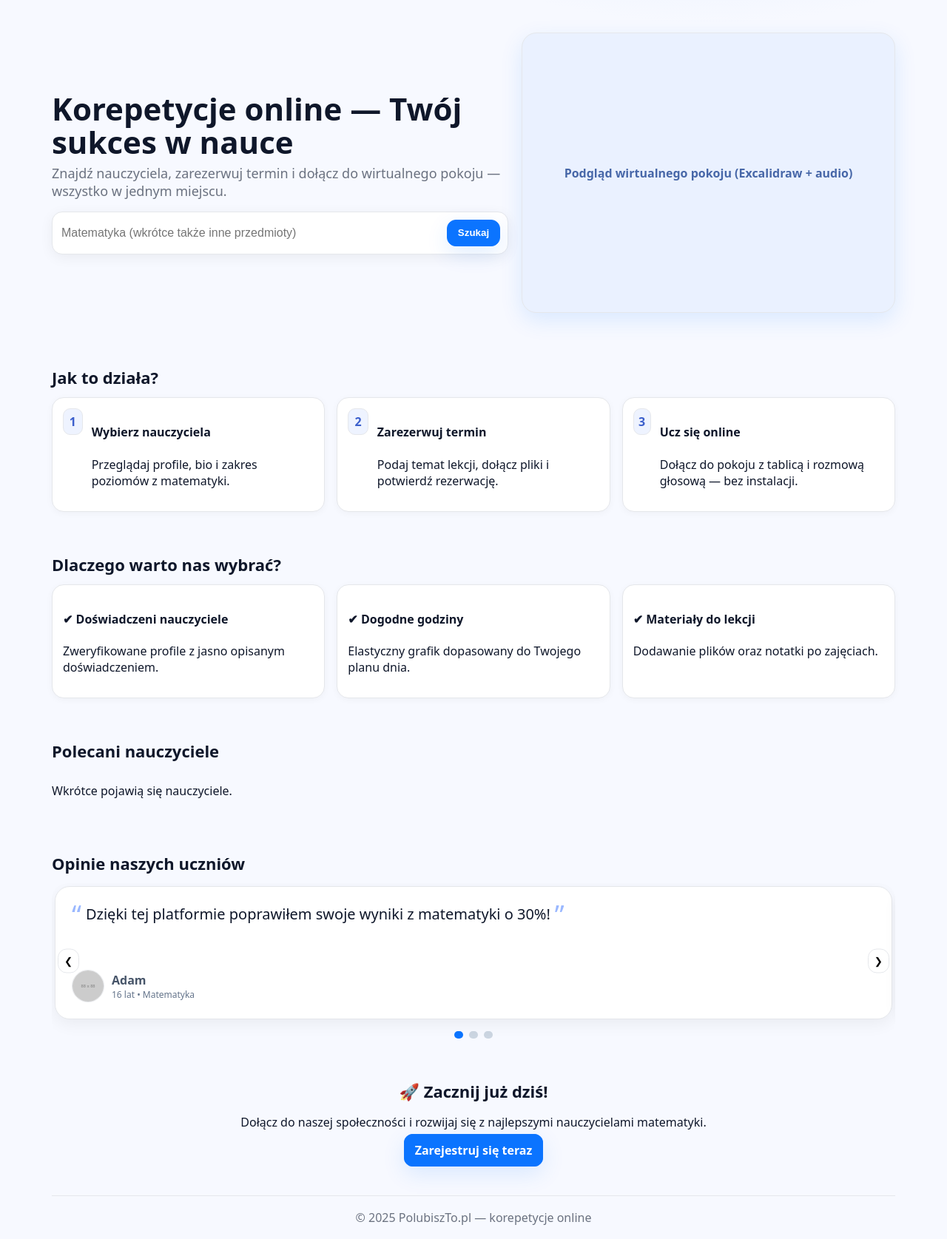
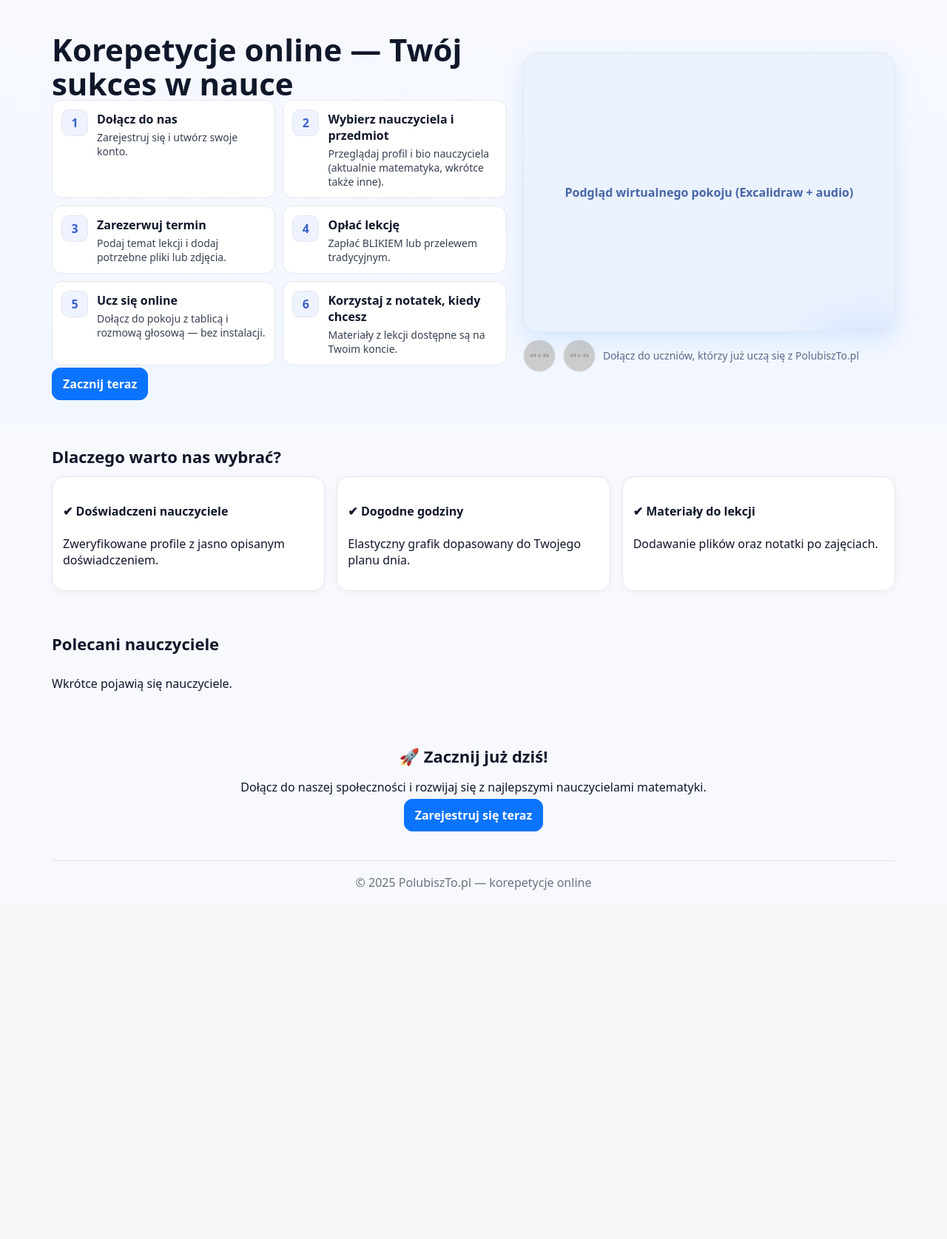
Before and after one commit to Bogdanaugustynski/Korepetycje-online, a Django app: page / in a window 1280 px wide. Shown: the part 77-1752 px from the top of the page at 74% size. After the commit the page ends 1280 px from the top, so only its background shows below. Run offline with Django 5.2, Linux system fonts and the light colour scheme; grey boxes labelled with a size stand in for pictures from a placeholder-image service; some libraries are stand-ins or nearby versions.

Commit message:
feat(landing): przeniesiono 'Jak to działa' do hero; usunięto lead+search i opinie; dodano subtle WOW effects

```diff
--- a/panel/templates/index.html
+++ b/panel/templates/index.html
@@ -18,42 +18,68 @@
     a{color:var(--primary);text-decoration:none}
 
     .wrap{max-width:var(--max);margin:0 auto;padding:0 var(--edge)}
-    /* header: sticky + blur + lekki cień po scrollu */
+
+    /* header: sticky + blur */
     header{position:sticky;top:0;z-index:50;border-bottom:1px solid #e5e7eb;
       backdrop-filter:saturate(140%) blur(8px); background:rgba(255,255,255,.78)}
     @supports not (backdrop-filter: blur(8px)){ header{background:#ffffff} }
     header.scrolled{box-shadow:0 6px 24px rgba(15, 23, 42, .06)}
     .bar{display:flex;align-items:center;gap:10px;padding:12px 0}
-    .logo{display:flex;align-items:center;font-weight:800;letter-spacing:.2px}
-    .logo i{width:30px;height:30px;border-radius:10px;background:linear-gradient(135deg,#0b74ff,#7aaaff);display:inline-block;margin-right:10px}
 
-    /* menu bez animacji */
+    /* nav */
     .hamb{border:1px solid #d1d5db;background:#fff;border-radius:12px;padding:10px;display:flex;align-items:center;gap:8px;cursor:pointer}
     .hamb i{width:18px;height:2px;background:#0f172a;box-shadow:0 6px 0 #0f172a, 0 -6px 0 #0f172a;display:inline-block}
     .nav{display:none;flex-wrap:wrap;gap:8px;margin-left:auto}
     .nav.open{display:flex}
     @media (min-width: 860px){ .hamb{display:none} .nav{display:flex !important} }
 
-    .btn{border:1px solid #d1d5db;background:#fff;border-radius:12px;padding:10px 14px;font-weight:600;line-height:1}
+    .btn{border:1px solid #d1d5db;background:#fff;border-radius:12px;padding:10px 14px;font-weight:600;line-height:1;transition:transform .12s ease, box-shadow .12s ease}
+    .btn:hover{transform:translateY(-1px);box-shadow:0 6px 18px rgba(0,0,0,.06)}
     .btn.primary{background:var(--primary);color:#fff;border-color:var(--primary);box-shadow:var(--shadow)}
+    .btn.primary.pulse{animation:pulse 2.4s infinite}
+    @keyframes pulse {
+      0%{box-shadow:0 0 0 0 rgba(11,116,255,.35)}
+      70%{box-shadow:0 0 0 16px rgba(11,116,255,0)}
+      100%{box-shadow:0 0 0 0 rgba(11,116,255,0)}
+    }
 
-    .hero{background:radial-gradient(900px 520px at 75% -60%, #dbe7ff 0%, transparent 60%)}
-    .hero-in{display:grid;grid-template-columns:1fr;gap:18px;align-items:center;padding:28px 0}
+    /* HERO */
+    .hero{
+      background:
+        radial-gradient(900px 520px at 75% -60%, #dbe7ff 0%, transparent 60%),
+        linear-gradient(180deg,#f7f9ff 0%, #f1f6ff 100%);
+    }
+    .hero-in{display:grid;grid-template-columns:1fr;gap:22px;align-items:center;padding:32px 0}
     .h1{font-size:clamp(24px,4.8vw,42px);line-height:1.08;margin:0}
     .lead{color:var(--muted);font-size:clamp(14px,3.2vw,18px);margin:8px 0 16px}
-    .search{display:flex;gap:10px;background:#fff;border:1px solid #e5e7eb;border-radius:14px;padding:10px;box-shadow:0 4px 18px rgba(0,0,0,.06)}
-    .search input{flex:1;border:0;outline:0;font-size:16px;min-width:0}
-    .search .btn{white-space:nowrap}
 
+    /* Podgląd tablicy */
+    .board-preview{
+      aspect-ratio:4/3;background:#eaf1ff;border:1px solid #e5e7eb;border-radius:20px;
+      box-shadow:var(--shadow);display:flex;align-items:center;justify-content:center;
+      color:#4767a8;font-weight:700;position:relative;overflow:hidden;
+    }
+    .spark{
+      position:absolute; inset:auto -20%  -40% auto; width:60%; height:60%;
+      background:radial-gradient(closest-side, rgba(123,167,255,.25), transparent 70%);
+      transform:rotate(-12deg);
+      filter:blur(12px);
+      pointer-events:none;
+    }
+
+    /* Krok po kroku – teraz w HERO */
+    .steps{display:grid;grid-template-columns:1fr;gap:10px}
+    .step{display:flex;gap:12px;align-items:flex-start;background:var(--card);border:1px solid #e5e7eb;border-radius:14px;padding:12px}
+    .i{width:36px;height:36px;border-radius:10px;background:#eef3ff;border:1px solid #e5e7eb;display:flex;align-items:center;justify-content:center;font-weight:800;color:#3b5fcc;flex:0 0 36px}
+    .step h4{margin:2px 0 4px;font-size:16px}
+    .step p{margin:0;color:#374151;font-size:14px}
+
+    /* Ogólne sekcje */
     .section{padding:28px 0}
     .section h2{margin:0 0 12px;font-size:clamp(18px,3.6vw,22px)}
     .grid{display:grid;grid-template-columns:repeat(auto-fit,minmax(240px,1fr));gap:var(--gap)}
     .card{background:var(--card);border:1px solid #e5e7eb;border-radius:var(--radius);box-shadow:0 2px 10px rgba(0,0,0,.04);padding:14px;transition:transform .18s ease, box-shadow .18s ease}
     .card:hover{transform:translateY(-2px); box-shadow:0 10px 26px rgba(0,0,0,.08)}
-
-    /* Jak to działa */
-    .i{width:36px;height:36px;border-radius:10px;background:#eef3ff;border:1px solid #e5e7eb;display:flex;align-items:center;justify-content:center;font-weight:800;color:#3b5fcc}
-    .step{display:flex;gap:12px;align-items:flex-start}
 
     /* Karty nauczycieli */
     .teacher{display:flex;gap:12px;align-items:flex-start}
@@ -63,94 +89,99 @@
     .tags{display:flex;flex-wrap:wrap;gap:6px}
     .tag{font-size:12px;color:#334155;background:#f1f5f9;border:1px solid #e2e8f0;border-radius:999px;padding:4px 8px}
     .clamp-2{display:-webkit-box;-webkit-line-clamp:2;-webkit-box-orient:vertical;overflow:hidden}
-    @media (min-width: 900px){ .clamp-2{-webkit-line-clamp:3} }
-
-    /* Karuzela opinii (Matematyka) */
-    .t-card{background:#fff;border:1px solid #e5e7eb;border-radius:20px;box-shadow:0 6px 22px rgba(0,0,0,.06);padding:22px;min-height:180px;display:flex;flex-direction:column;justify-content:space-between}
-    .t-quote{font-size:clamp(16px,3.6vw,20px);line-height:1.5;margin:0 0 14px}
-    .t-quote:before{content:"“";font-size:1.8em;line-height:0;vertical-align:-0.2em;color:#9ab8ff;margin-right:6px}
-    .t-quote:after{content:"”";font-size:1.8em;line-height:0;vertical-align:-0.2em;color:#9ab8ff;margin-left:6px}
-    .t-meta{display:flex;align-items:center;gap:10px;color:#475569}
-    .t-avatar{width:44px;height:44px;border-radius:50%;object-fit:cover;border:1px solid #e5e7eb}
-    .t-name{font-weight:700}
-    .t-grade{font-size:12px;color:#64748b}
-    .slider{position:relative;overflow:hidden;border-radius:20px}
-    .slides{display:flex;transition:transform .5s ease;will-change:transform}
-    .slide{min-width:100%;padding:4px}
-    .dots{display:flex;gap:8px;justify-content:center;margin-top:12px}
-    .dot{width:10px;height:10px;border-radius:999px;background:#cbd5e1;border:0;cursor:pointer}
-    .dot[aria-current="true"]{background:#0b74ff}
-    .arrow{position:absolute;top:50%;transform:translateY(-50%);background:#ffffffcc;border:1px solid #e5e7eb;border-radius:12px;padding:8px;cursor:pointer}
-    .prev{left:8px} .next{right:8px}
-    .arrow:focus{outline:2px solid #93c5fd}
+    @media (min-width: 900px){ .hero-in{grid-template-columns:1.1fr .9fr; padding:44px 0} .steps{grid-template-columns:1fr 1fr} }
 
     .foot{border-top:1px solid #e5e7eb;color:#6b7280;padding:18px 0;margin-top:22px;text-align:center}
-
-    @media (min-width: 920px){ .hero-in{grid-template-columns:1.1fr .9fr;padding:44px 0} }
   </style>
 </head>
 <body>
-  <!-- NOWY NAGŁÓWEK -->
+  <!-- NAGŁÓWEK -->
   <header>
     <div class="wrap bar">
-      <!-- logo -->
       {% include "partials/brand.html" %}
-
-
-      <!-- hamburger (mobile) -->
       <button class="hamb" id="hamb" aria-label="Otwórz menu" aria-controls="site-nav" aria-expanded="false"><i></i></button>
-
-      <!-- menu (desktop widoczne, mobile rozwijane) -->
       <nav class="nav" id="site-nav">
         <a class="btn" href="/o-nas">O nas</a>
         <a class="btn" href="/kontakt">Kontakt</a>
-        <!-- Zaloguj zawsze widoczny (także na mobile) -->
         <a class="btn" href="{% url 'login' %}">Zaloguj</a>
       </nav>
     </div>
   </header>
-  <!-- /NOWY NAGŁÓWEK -->
 
   <main>
-    <!-- HERO -->
+    <!-- HERO z „Jak to działa” zamiast leada + wyszukiwarki -->
     <section class="hero">
       <div class="wrap hero-in">
         <div>
           <h1 class="h1">Korepetycje online — Twój sukces w nauce</h1>
-          <p class="lead">Znajdź nauczyciela, zarezerwuj termin i dołącz do wirtualnego pokoju — wszystko w jednym miejscu.</p>
-          <form class="search" action="/szukaj" method="get" autocomplete="off">
-            <input type="text" name="q" placeholder="Matematyka (wkrótce także inne przedmioty)" />
-            <button class="btn primary" type="submit">Szukaj</button>
-          </form>
+
+          <!-- KROKI -->
+          <div class="steps" aria-label="Jak to działa">
+            <div class="step">
+              <div class="i">1</div>
+              <div>
+                <h4>Dołącz do nas</h4>
+                <p>Zarejestruj się i utwórz swoje konto.</p>
+              </div>
+            </div>
+            <div class="step">
+              <div class="i">2</div>
+              <div>
+                <h4>Wybierz nauczyciela i przedmiot</h4>
+                <p>Przeglądaj profil i bio nauczyciela (aktualnie matematyka, wkrótce także inne).</p>
+              </div>
+            </div>
+            <div class="step">
+              <div class="i">3</div>
+              <div>
+                <h4>Zarezerwuj termin</h4>
+                <p>Podaj temat lekcji i dodaj potrzebne pliki lub zdjęcia.</p>
+              </div>
+            </div>
+            <div class="step">
+              <div class="i">4</div>
+              <div>
+                <h4>Opłać lekcję</h4>
+                <p>Zapłać BLIKIEM lub przelewem tradycyjnym.</p>
+              </div>
+            </div>
+            <div class="step">
+              <div class="i">5</div>
+              <div>
+                <h4>Ucz się online</h4>
+                <p>Dołącz do pokoju z tablicą i rozmową głosową — bez instalacji.</p>
+              </div>
+            </div>
+            <div class="step">
+              <div class="i">6</div>
+              <div>
+                <h4>Korzystaj z notatek, kiedy chcesz</h4>
+                <p>Materiały z lekcji dostępne są na Twoim koncie.</p>
+              </div>
+            </div>
+          </div>
+
+          <div style="margin-top:14px">
+            <a class="btn primary pulse" href="{% url 'register' %}">Zacznij teraz</a>
+          </div>
         </div>
+
         <div>
-          <div style="aspect-ratio:4/3;background:#eaf1ff;border:1px solid #e5e7eb;border-radius:20px;box-shadow:var(--shadow);display:flex;align-items:center;justify-content:center;color:#4767a8;font-weight:700">
+          <div class="board-preview">
             Podgląd wirtualnego pokoju (Excalidraw + audio)
+            <div class="spark" aria-hidden="true"></div>
+          </div>
+          <!-- Dekoracyjne „osoby” — subtelne wkomponowanie -->
+          <div style="display:flex;gap:10px;margin-top:10px;align-items:center;color:#5b6b8a;font-size:14px">
+            <img src="https://placehold.co/44x44" alt="" style="width:44px;height:44px;border-radius:50%;border:1px solid #e5e7eb;object-fit:cover">
+            <img src="https://placehold.co/44x44" alt="" style="width:44px;height:44px;border-radius:50%;border:1px solid #e5e7eb;object-fit:cover">
+            <span>Dołącz do uczniów, którzy już uczą się z PolubiszTo.pl</span>
           </div>
         </div>
       </div>
     </section>
 
-    <!-- JAK TO DZIAŁA -->
-    <section class="wrap section" id="jak-to-dziala">
-      <h2>Jak to działa?</h2>
-      <div class="grid">
-        <div class="card step">
-          <div class="i">1</div>
-          <div><h4>Wybierz nauczyciela</h4><p>Przeglądaj profile, bio i zakres poziomów z matematyki.</p></div>
-        </div>
-        <div class="card step">
-          <div class="i">2</div>
-          <div><h4>Zarezerwuj termin</h4><p>Podaj temat lekcji, dołącz pliki i potwierdź rezerwację.</p></div>
-        </div>
-        <div class="card step">
-          <div class="i">3</div>
-          <div><h4>Ucz się online</h4><p>Dołącz do pokoju z tablicą i rozmową głosową — bez instalacji.</p></div>
-        </div>
-      </div>
-    </section>
-
-    <!-- DLACZEGO MY -->
+    <!-- DLACZEGO MY (zostaje) -->
     <section class="wrap section" id="dlaczego-my">
       <h2>Dlaczego warto nas wybrać?</h2>
       <div class="grid">
@@ -160,7 +191,7 @@
       </div>
     </section>
 
-    <!-- LISTA NAUCZYCIELI (Django: profil.is_teacher=True) -->
+    <!-- LISTA NAUCZYCIELI (zostaje) -->
     <section class="wrap section" id="nauczyciele">
       <h2>Polecani nauczyciele</h2>
       <div class="grid" id="teachersGrid">
@@ -183,50 +214,11 @@
       </div>
     </section>
 
-    <!-- OPINIE — karuzela (wszyscy: Matematyka) -->
-    <section class="wrap section" id="opinie">
-      <h2>Opinie naszych uczniów</h2>
-      <div class="slider" role="region" aria-label="Opinie uczniów">
-        <div class="slides" id="slides">
-          <div class="slide">
-            <article class="t-card">
-              <p class="t-quote">Dzięki tej platformie poprawiłem swoje wyniki z matematyki o 30%!</p>
-              <div class="t-meta">
-                <img class="t-avatar" src="https://placehold.co/88x88" alt="Avatar Adama">
-                <div><div class="t-name">Adam</div><div class="t-grade">16 lat • Matematyka</div></div>
-              </div>
-            </article>
-          </div>
-          <div class="slide">
-            <article class="t-card">
-              <p class="t-quote">Nauka matematyki stała się dla mnie prosta i wygodna.</p>
-              <div class="t-meta">
-                <img class="t-avatar" src="https://placehold.co/88x88" alt="Avatar Julii">
-                <div><div class="t-name">Julia</div><div class="t-grade">18 lat • Matematyka</div></div>
-              </div>
-            </article>
-          </div>
-          <div class="slide">
-            <article class="t-card">
-              <p class="t-quote">Świetne tłumaczenie zadań z matematyki i elastyczne godziny.</p>
-              <div class="t-meta">
-                <img class="t-avatar" src="https://placehold.co/88x88" alt="Avatar Karola">
-                <div><div class="t-name">Karol</div><div class="t-grade">15 lat • Matematyka</div></div>
-              </div>
-            </article>
-          </div>
-        </div>
-        <button class="arrow prev" aria-label="Poprzednia opinia" id="prev">&#10094;</button>
-        <button class="arrow next" aria-label="Następna opinia" id="next">&#10095;</button>
-        <div class="dots" id="dots" role="tablist" aria-label="Nawigacja opinii"></div>
-      </div>
-    </section>
-
-    <!-- CTA KOŃCOWE -->
+    <!-- CTA KOŃCOWE (zostaje) -->
     <section class="wrap section" id="cta" style="text-align:center">
       <h2>🚀 Zacznij już dziś!</h2>
       <p>Dołącz do naszej społeczności i rozwijaj się z najlepszymi nauczycielami matematyki.</p>
-      <a class="btn primary" href="{% url 'register' %}">Zarejestruj się teraz</a>
+      <a class="btn primary pulse" href="{% url 'register' %}">Zarejestruj się teraz</a>
     </section>
   </main>
 
@@ -240,7 +232,7 @@
     // rok w stopce
     document.getElementById('y').textContent = new Date().getFullYear();
 
-    // hamburger (bez animacji)
+    // hamburger
     (function(){
       var btn=document.getElementById('hamb'), nav=document.getElementById('site-nav');
       if(btn&&nav){ btn.addEventListener('click', function(){
@@ -260,52 +252,6 @@
       onScroll();
       window.addEventListener('scroll', onScroll, {passive:true});
     })();
-
-    // Karuzela opinii
-    (function(){
-      var slides = document.getElementById('slides');
-      var slideEls = Array.prototype.slice.call(slides.children);
-      var dots = document.getElementById('dots');
-      var prev = document.getElementById('prev');
-      var next = document.getElementById('next');
-      var index = 0, timer = null, N = slideEls.length;
-
-      function update(){
-        slides.style.transform = 'translateX(-' + (index*100) + '%)';
-        var ds = dots.children;
-        for (var i=0;i<ds.length;i++){ ds[i].setAttribute('aria-current', i===index ? 'true' : 'false'); }
-      }
-      function go(i){ index = (i+N) % N; update(); restart(); }
-      function restart(){ if (timer) clearInterval(timer); timer = setInterval(function(){ go(index+1); }, 6000); }
-
-      for (var i=0;i<N;i++){
-        (function(i){
-          var b = document.createElement('button');
-          b.className='dot'; b.type='button'; b.setAttribute('aria-label','Przejdź do opinii ' + (i+1));
-          b.addEventListener('click', function(){ go(i); });
-          dots.appendChild(b);
-        })(i);
-      }
-
-      prev.addEventListener('click', function(){ go(index-1); });
-      next.addEventListener('click', function(){ go(index+1); });
-
-      slides.setAttribute('tabindex','0');
-      slides.addEventListener('keydown', function(e){
-        if (e.key === 'ArrowLeft') go(index-1);
-        if (e.key === 'ArrowRight') go(index+1);
-      });
-
-      // dotyk
-      var startX = 0;
-      slides.addEventListener('touchstart', function(e){ startX = e.touches[0].clientX; }, {passive:true});
-      slides.addEventListener('touchend', function(e){
-        var dx = e.changedTouches[0].clientX - startX;
-        if (Math.abs(dx) > 50) go(index + (dx<0?1:-1));
-      });
-
-      update(); restart();
-    })();
   </script>
 </body>
 </html>
```
